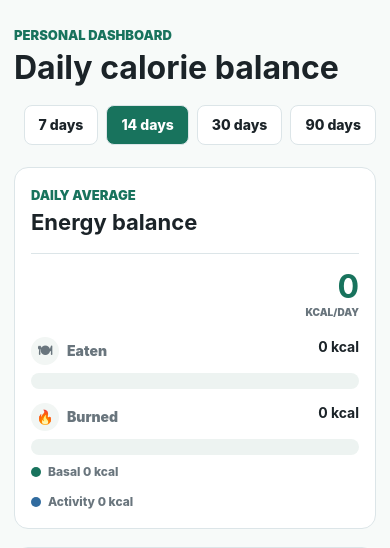
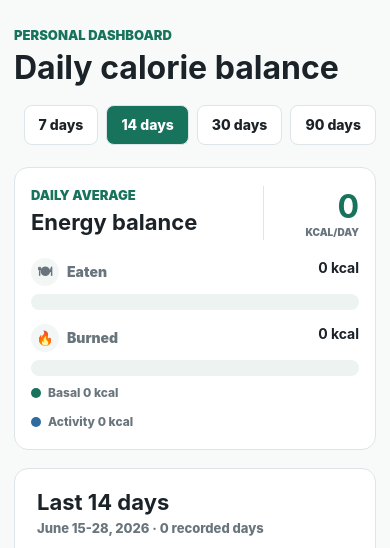
Before and after one commit to halilayyildiz/mydiet, a Flask app: page / in a window 390 px wide. Shown: the part 66-614 px from the top of the page. Run offline with Flask 3, Linux system fonts and the light colour scheme; data that the repository does not hold is empty.

Commit message:
Tighten balance layout and bump asset version

```diff
--- a/src/mydiet/app.py
+++ b/src/mydiet/app.py
@@ -36,7 +36,7 @@ from mydiet.nutrition import (
 from mydiet.settings import Settings, get_settings
 
 
-ASSET_VERSION = "20260623-14"
+ASSET_VERSION = "20260623-15"
 
 TEXTS = {
     "en": {
--- a/static/styles.css
+++ b/static/styles.css
@@ -1224,19 +1224,20 @@ h2 {
   }
 
   .balance-head {
-    flex-direction: column;
+    align-items: flex-start;
+    flex-direction: row;
   }
 
   .balance-result {
     align-items: end;
-    border-left: 0;
-    border-top: 1px solid var(--line);
+    border-left: 1px solid var(--line);
+    border-top: 0;
     display: grid;
     gap: 0;
     justify-content: end;
-    min-width: 0;
-    padding-left: 0;
-    padding-top: 12px;
+    min-width: 96px;
+    padding-left: 14px;
+    padding-top: 0;
     text-align: right;
   }
 
```
Also changed, not shown: tests/test_app.py (+4 -4 lines).
